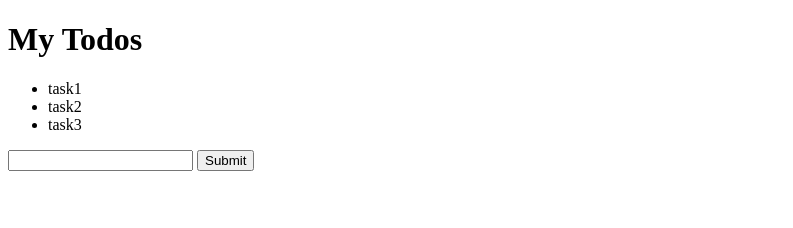
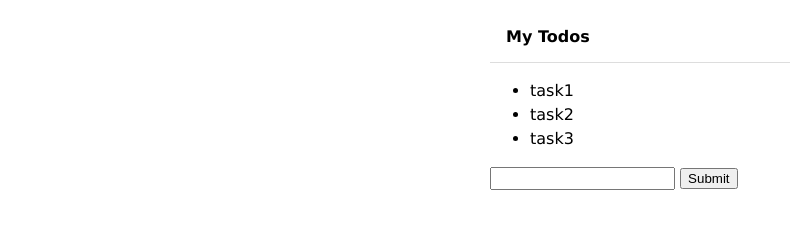
Before and after one commit to NanaTerada/lesson_vue_js_v6, a plain HTML site: page index.html in a window 1280 px wide. Shown: the whole page, without its empty margins (0-793 px from the left). Drawn offline with nearby package versions, Linux system fonts and the light colour scheme.

Commit message:
#04 アプリの見た目を整えよう

```diff
--- a/css/style.css
+++ b/css/style.css
@@ -0,0 +1,24 @@
+body {
+    font-size: 16px;
+    font-family: Verdana, Geneva, Tahoma, sans-serif;
+}
+
+.container {
+    width: 300px;
+    margin: auto;
+}
+
+#app h1 {
+    font-size: 16px;
+    border-bottom:1px solid #ddd ;
+    padding: 16px;
+}
+
+#app li{
+    line-height: 1.5;
+}
+
+#app input[type="text"] {
+    padding:2px
+
+}
--- a/index.html
+++ b/index.html
@@ -7,13 +7,9 @@
         <link rel="stylesheet" href="css/style.css">
     </head>
     <body>
-        <div id="app">
+        <div id="app" class="container">
             <h1>My Todos</h1>
           <ul>
-              <!-- <li>{{ todos[0]}}</li>
-              <li>{{ todos[1]}}</li>
-              <li>{{ todos[2]}}</li> -->
-
                 <!-- 繰り返し処理にする -->
               <li v-for="todo in todos">{{ todo }}</li>
           </ul>
```
